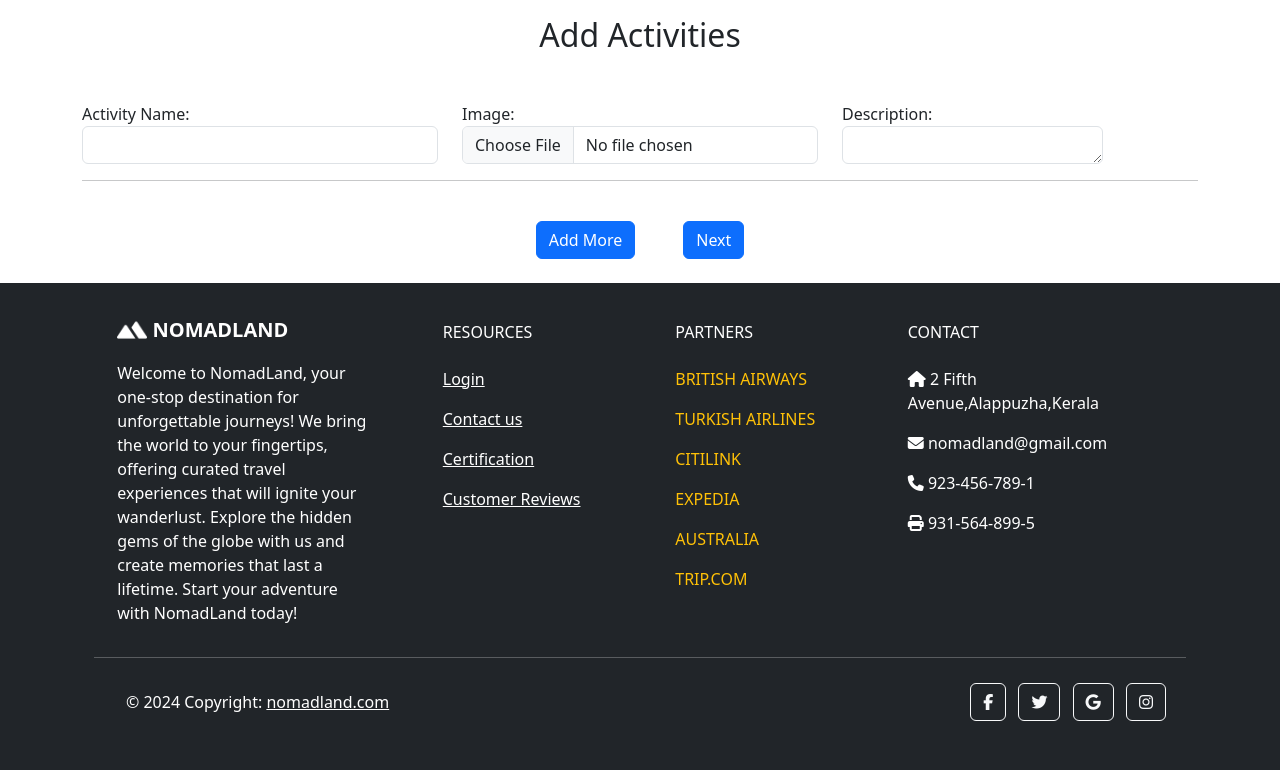
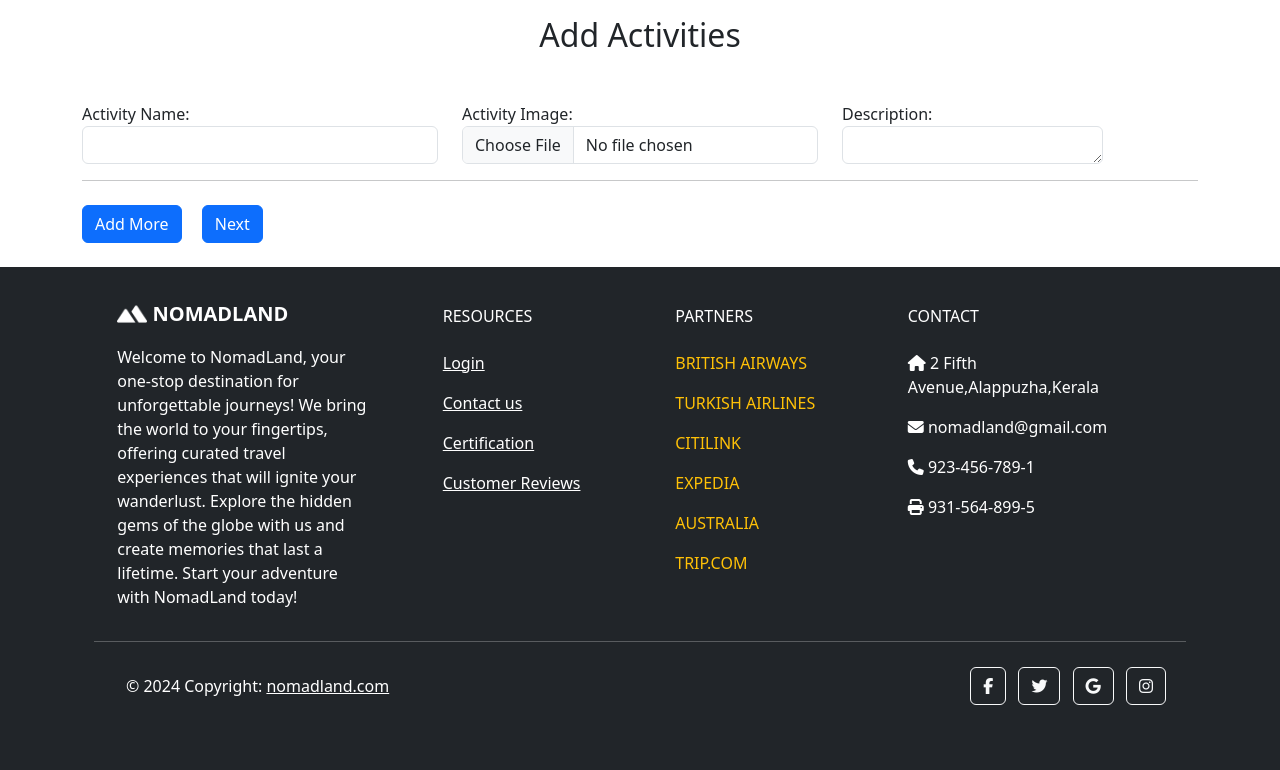
Before and after one commit to asifansari0001/NOMADLAND, a Django app: page /activities/ in a window 1280 px wide. Shown: the part 63-833 px from the top of the page. After the commit the page ends 768 px from the top, so only its background shows below. Run offline with Django 4.2, Linux system fonts and the light colour scheme; some web fonts are replaced.

Commit message:
activities Done

```diff
--- a/AgentApp/models.py
+++ b/AgentApp/models.py
@@ -185,9 +185,9 @@ class ActivitiesModel(models.Model):
         package_id (ForeignKey): The package associated with this activity.
     """
     activities_id = models.AutoField(primary_key=True)
-    activities = models.CharField(max_length=255)
+    activities = models.CharField(max_length=255,null=True)
     activity_images = models.ImageField(upload_to='images/', null=True)
-    activity_description = models.CharField(max_length=255)
+    activity_description = models.CharField(max_length=255,null=True)
     package_id = models.ForeignKey(PackageModel, on_delete=models.CASCADE)
 
     class Meta:
--- a/AgentApp/views.py
+++ b/AgentApp/views.py
@@ -87,17 +87,21 @@ def manage_package(request):
         user_obj.nation_id = NationsModel.objects.get(nations_id=nation_id)
 
         user_obj.save()
+        request.session['package_id'] = user_obj.pk
 
         return redirect(reverse('activities') + f'?package_id={user_obj.pk}')
 
     return render(request, 'manage_package.html')
 
 
+from django.shortcuts import render, redirect
+from .models import ActivitiesModel, PackageModel
+
+
 def activities(request):
     if request.method == 'POST':
-        package_id = request.GET.get('package_id')  # Change from GET to POST
+        package_id = request.GET.get('package_id')
 
-        # Handle the dynamic fields
         activity_names = request.POST.getlist('activity_name[]')
         activity_images = request.FILES.getlist('activity_image[]')
         activity_descriptions = request.POST.getlist('activity_description[]')
@@ -107,13 +111,12 @@ def activities(request):
                 activities=name,
                 activity_description=description,
                 activity_images=image,
-                package_id=PackageModel.objects.get(pk=package_id)
+                package_id=PackageModel.objects.get(package_id=package_id)
             )
 
-        return redirect('home')  # Redirect to home page after saving activities
+        return redirect('home')
 
     return render(request, 'activities.html')
-
 
 
 def agent_communication(request):
--- a/template/activities.html
+++ b/template/activities.html
@@ -198,43 +198,47 @@
 <div class="container mt-3" id="activity-container">
     <h2 class="text-center">Add Activities</h2>
     <br>
-    <form method="post" id="myform" enctype="multipart/form-data">
+    <form id="activity-form" method="post" enctype="multipart/form-data">
         {% csrf_token %}
+        <input type="hidden" name="package_id" value="{{ package_id }}">
+        <div id="activity-fields">
+            <div class="activity">
 
-      <div class="activity-group">
                 <div class="row">
-                    <input type="hidden" name="package_id" value="{{ user_obj.pk }}">
                     <div class="col-md-4">
                         <div class="form-group mt-3">
-                            <label for="activity_name">Activity Name:</label>
-                            <input type="text" class="form-control" name="activity_name[]" required>
+                            <label for="name">Activity Name:</label>
+                            <input class="form-control" type="text" name="activity_name[]" required>
                         </div>
                     </div>
 
                      <div class="col-md-4">
                           <div class="form-group mt-3">
-                            <label for="activity_image">Image:</label>
-                            <input type="file" class="form-control" name="activity_image[]" required>
+                            <label for="name">Activity Image:</label>
+                            <input class="form-control" type="file" name="activity_image[]" required>
                         </div>
                     </div>
 
                      <div class="col-md-3">
                          <div class="form-group mt-3">
-                            <label for="activity_description">Description:</label>
-                            <textarea class="form-control" name="activity_description[]" rows="1" required></textarea>
+                            <label for="description">Description:</label>
+                            <textarea  class="form-control"  name="activity_description[]" rows="1" required></textarea>
                         </div>
                     </div>
+
                 </div>
+
             </div>
-        </form>
-
              <hr>
         </div>
 
-    <div style="display: flex; justify-content: center;">
-        <button class="btn btn-primary mt-4" id="add-field">Add More</button>
-        <button type="submit" class="btn btn-primary mt-4 ms-5" form="myform">Next</button>
+        <button class="btn btn-primary mt-2 " type="button" id="add-activity" >Add More</button>
+        <button class="btn btn-primary mt-2 ms-3" type="submit">Next</button>
+    </form>
+
+
     </div>
+
 
 
 
@@ -376,85 +380,54 @@
 
 <!-- Overlay box markup ends -->
 
+
 <script>
-
-document.addEventListener('DOMContentLoaded', function () {
-    const dropdownIcon = document.querySelector('.dropdown-toggle');
-    const overlay = document.getElementById('overlay');
-    const signInButton = document.querySelector('.dropdown-toggle button');
-
-    dropdownIcon.addEventListener('click', function () {
-        if (overlay.style.display === "block") {
-            overlay.style.display = "none"; // Hide overlay if it's already visible
-            signInButton.style.backgroundColor = "";
-            signInButton.style.color = "";
-        } else {
-            overlay.style.display = "block";
-            signInButton.style.backgroundColor = "white"; // Show overlay if it's hidden
-            signInButton.style.color = "black";
-        }
-    });
-
-    // Add event listener to overlay to close it when clicked anywhere on the screen
-    overlay.addEventListener('click', function () {
-        overlay.style.display = "none";
-        signInButton.style.backgroundColor = "";
-        signInButton.style.color = "";
-    });
-
-    // Code for dynamically adding and removing activity fields
-    document.getElementById('add-field').addEventListener('click', function () {
-        addField();
-    });
-
-    // Add event listener to dynamically added remove buttons
-    document.addEventListener('click', function (event) {
-        if (event.target.classList.contains('remove-field')) {
-            event.target.closest('.activity-group').remove();
-        }
-    });
-});
-
-// Function to add new activity fields dynamically
-let fieldCount = 0;
-
-function addField() {
-    const container = document.getElementById('activity-container');
-    const newField = document.createElement('div');
-    newField.classList.add('activity-group');
-    newField.innerHTML = `
+    document.getElementById('add-activity').addEventListener('click', function () {
+        const activityFields = document.getElementById('activity-fields');
+        const activity = document.createElement('div');
+        activity.className = 'activity'; // Add the 'activity' class
+        activity.innerHTML = `
             <div class="row">
-            <input type="hidden" name="package_id" value="{{ user_obj.pk }}">
                 <div class="col-md-4">
                     <div class="form-group mt-3">
-                    <label for="activity_name">Activity Name:</label>
-                    <input type="text" class="form-control" name="activity_name[]" required>
+                        <label for="name">Activity Name:</label>
+                        <input class="form-control" type="text" name="activity_name[]" required>
                     </div>
                 </div>
 
                  <div class="col-md-4">
                       <div class="form-group mt-3">
-                    <label for="activity_image">Image:</label>
-                    <input type="file" class="form-control" name="activity_image[]" required>
+                        <label for="name">Activity Image:</label>
+                        <input class="form-control" type="file" name="activity_image[]" required>
                     </div>
                 </div>
 
                  <div class="col-md-3">
                      <div class="form-group mt-3">
-                    <label for="activity_description">Description:</label>
-                    <textarea class="form-control" name="activity_description[]" rows="1" required></textarea>
+                        <label for="description">Description:</label>
+                        <textarea  class="form-control"  name="activity_description[]" rows="1" required></textarea>
+
                     </div>
                 </div>
                  <div class="col-md-1">
-                <button type="button" class="btn btn-danger mt-3 remove-field"><i class="bi bi-trash"></i></button>
+                    <div class="form-group mt-4">
+                       <button type="button" class="btn btn-danger remove-activity mt-3"><i class="bi bi-trash"></i></button>
                         </div>
                  </div>
+
+            </div>
+            <hr>
         `;
-    container.appendChild(newField);
-    fieldCount++;
+        activityFields.appendChild(activity);
+    });
+
+    document.getElementById('activity-fields').addEventListener('click', function (event) {
+        if (event.target.classList.contains('remove-activity')) {
+            event.target.closest('.activity').remove();
         }
+    });
+</script>
 
-</script>
 
 
 <script src="https://cdn.jsdelivr.net/npm/bootstrap@5.3.2/dist/js/bootstrap.bundle.min.js"
```
Lines whose indentation alone changed are shown as unchanged.
